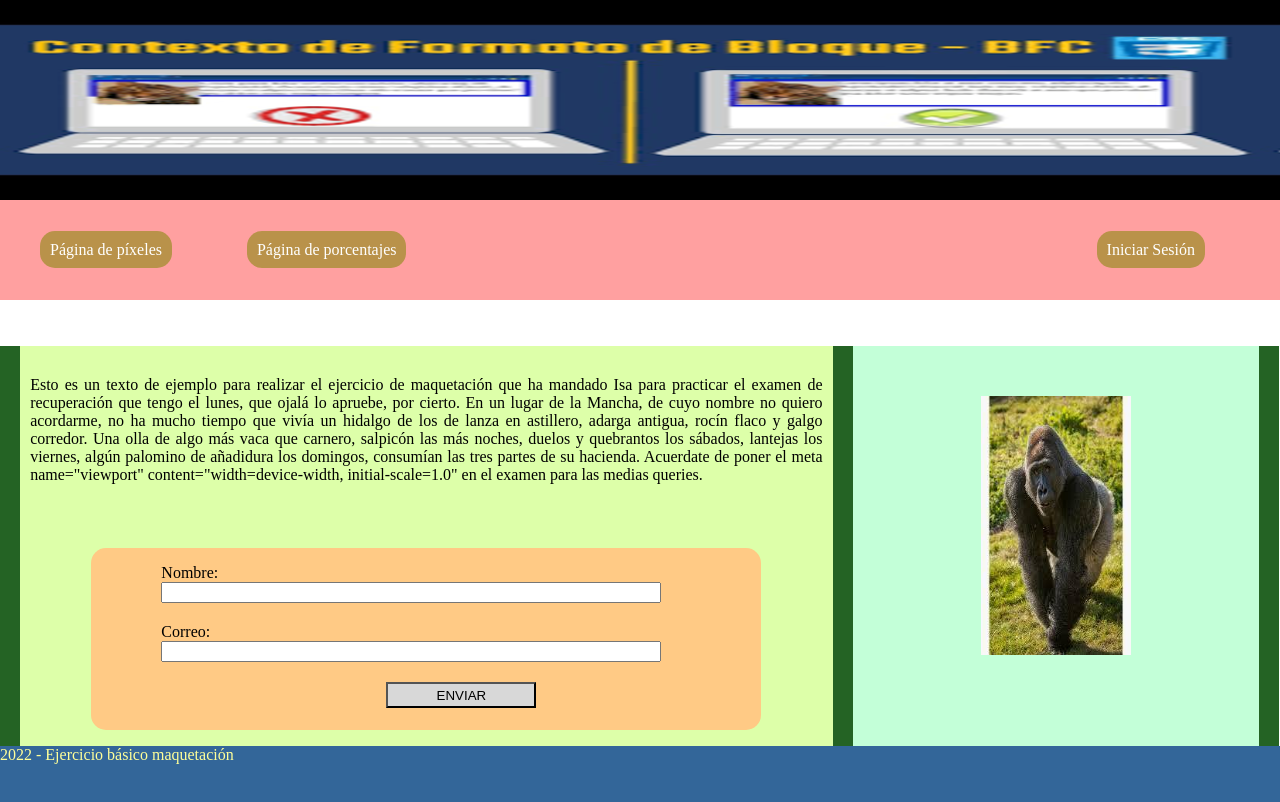
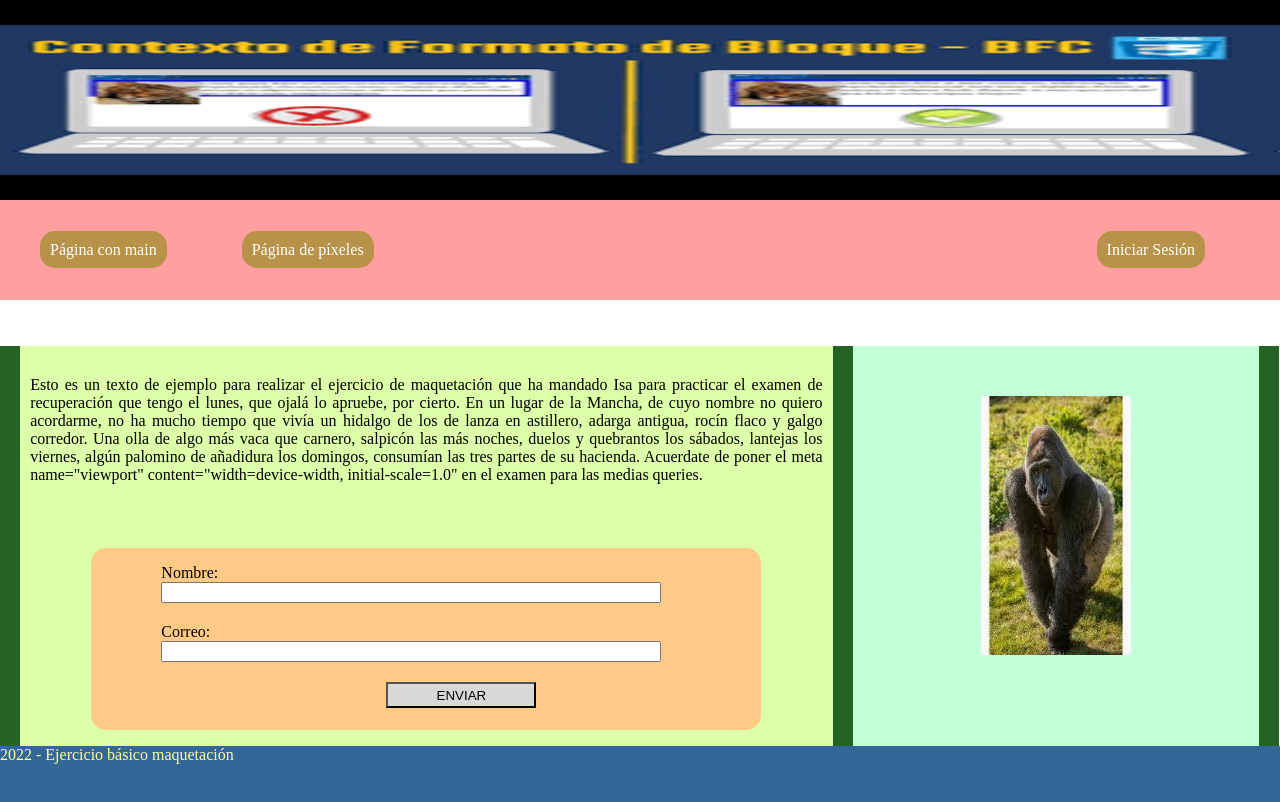
Before and after one commit to sergiodiazpereira/practicaMaquetacion, a plain HTML site: page porcentajes/index.html in a window 1280 px wide. Drawn offline with Linux system fonts and the light colour scheme.

Commit message:
Add files via upload

```diff
--- a/porcentajes/index.html
+++ b/porcentajes/index.html
@@ -10,8 +10,8 @@
         </header>
         <nav>
             <ul>
-                <li><a href="../pixeles/index.html">Página de píxeles</a></li>
-                <li><a href="index.html">Página de porcentajes</a></li>
+                <li><a href="../main/index.html">Página con main</a></li>
+                <li><a href="../index.html">Página de píxeles</a></li>
                 <li><a href="">Iniciar Sesión</a></li>
             </ul>
         </nav>
```
Also changed, not shown: main/index.html (+2 -2 lines).
